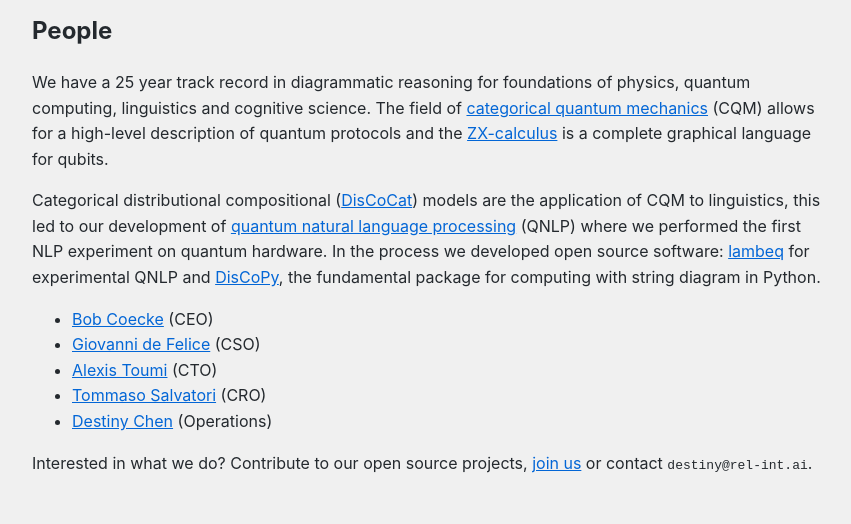
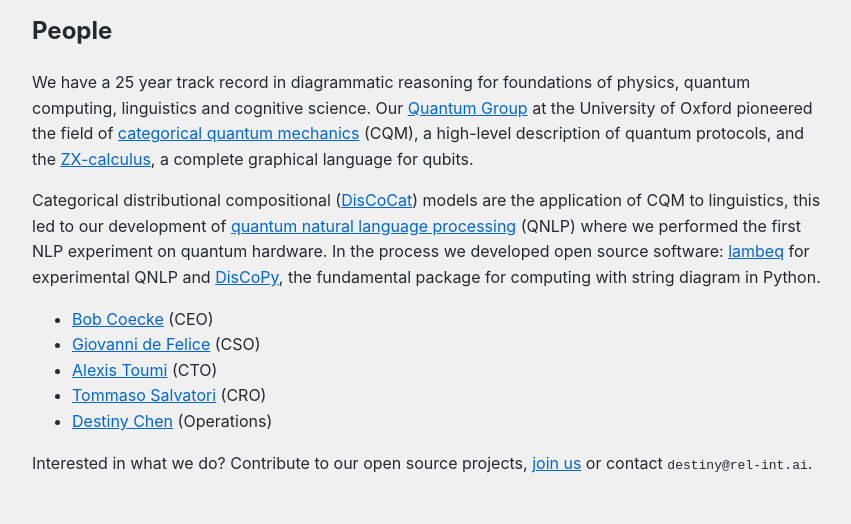
Before and after one commit to relational-intelligence/relational-intelligence.github.io, a Jekyll site: the page built from people.md, in a window 1280 px wide. Shown: the part 425-949 px from the top of the page, without its empty margins (208-1059 px from the left). Built offline with Jekyll 4.4.1, drawn with Linux system fonts in a browser that asks for light colours.

Commit message:
Update people.md

```diff
--- a/people.md
+++ b/people.md
@@ -7,7 +7,7 @@ permalink: /people
 ## People
 
 We have a 25 year track record in diagrammatic reasoning for foundations of physics, quantum computing, linguistics and cognitive science.
-The field of [categorical quantum mechanics](https://en.wikipedia.org/wiki/Categorical_quantum_mechanics) (CQM) allows for a high-level description of quantum protocols and the [ZX-calculus](https://en.wikipedia.org/wiki/ZX-calculus) is a complete graphical language for qubits.
+Our [Quantum Group](https://www.cs.ox.ac.uk/activities/quantum/) at the University of Oxford pioneered the field of [categorical quantum mechanics](https://en.wikipedia.org/wiki/Categorical_quantum_mechanics) (CQM), a high-level description of quantum protocols, and the [ZX-calculus](https://en.wikipedia.org/wiki/ZX-calculus), a complete graphical language for qubits.
 
 Categorical distributional compositional ([DisCoCat](https://en.wikipedia.org/wiki/DisCoCat)) models are the application of CQM to linguistics, this led to our development of [quantum natural language processing](https://en.wikipedia.org/wiki/Quantum_natural_language_processing) (QNLP) where we performed the first NLP experiment on quantum hardware.
 In the process we developed open source software: [lambeq](https://github.com/Quantinuum/lambeq) for experimental QNLP and [DisCoPy](https://discopy.org/), the fundamental package for computing with string diagram in Python.
```
